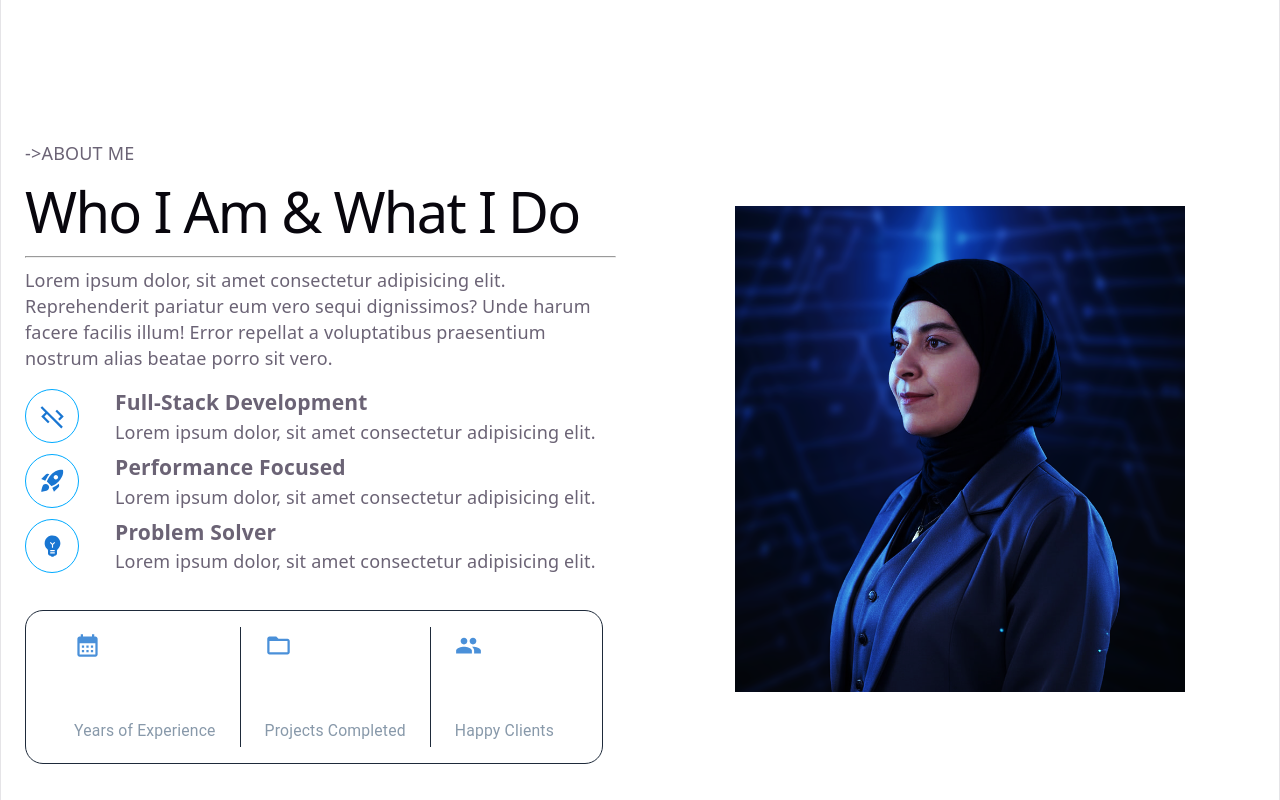
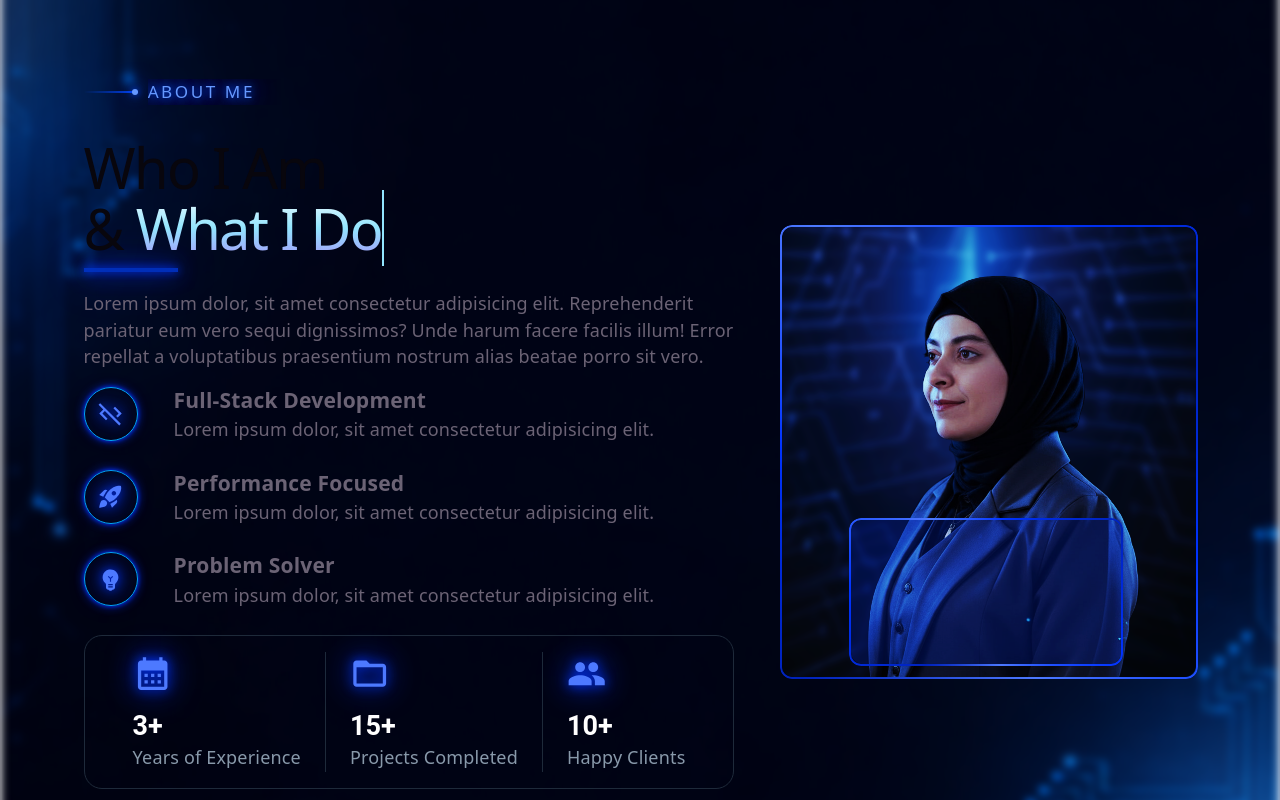
Before and after one commit to Amany-Elsayed/improved-portfolio, a React (Vite) app: page / in a window 1280 px wide. Shown: the part 820-1620 px from the top of the page. Built offline with nearby package versions, Linux system fonts and the light colour scheme.

Commit message:
improved about section design

```diff
--- a/src/App.css
+++ b/src/App.css
@@ -3,6 +3,79 @@
     scroll-behavior: smooth;
   }
 }
+
+/* --------------------------REUSABLES----------------------------------------- */
+
+.neon-blue {
+  box-shadow:
+    0 0 8px #0033ff,
+    0 0 20px #0033ff,
+    0 0 40px #0022bb;
+}
+
+.neon-blue-text {
+  color: #4d79ff;
+  text-shadow:
+    0 0 8px #0033ff,
+    0 0 20px #0033ff,
+    0 0 40px #0022bb;
+}
+
+.neon-blue-icon {
+  color: #4d79ff;
+  filter: drop-shadow(0 0 6px #0033ff) drop-shadow(0 0 14px #0022bb);
+}
+
+.neon-blue-button {
+  box-shadow:
+    0 0 4px #0033ff,
+    0 0 10px #0022bb;
+}
+
+@property --a {
+  syntax: '<angle>';
+  initial-value: 0deg;
+  inherits: false;
+}
+
+@keyframes neonBlueBorder {
+  to { --a: 1turn; }
+}
+
+.neon-blue-border {
+  position: relative;
+  border-radius: 12px;
+}
+
+.neon-blue-border::before {
+  content: '';
+  position: absolute;
+  inset: -2px;
+  z-index: -1;
+  border-radius: inherit;
+  background: conic-gradient(
+    from var(--a),
+    #0022bb,
+    #0033ff,
+    #4d79ff,
+    #0033ff,
+    #0022bb,
+    #0033ff,
+    #4d79ff,
+    #0022bb
+  );
+  -webkit-mask:
+    linear-gradient(#fff 0 0) content-box,
+    linear-gradient(#fff 0 0);
+  mask:
+    linear-gradient(#fff 0 0) content-box,
+    linear-gradient(#fff 0 0);
+  -webkit-mask-composite: xor;
+  mask-composite: exclude;
+  padding: 2px;
+  animation: neonBlueBorder 4s infinite linear;
+}
+/* == --------------------------REUSABLES----------------------------------------- == */
 
 /* --------------------------HEADER----------------------------------------- */
 
@@ -174,6 +247,7 @@ nav {
 
 /* --------------------------HERO----------------------------------------- */
 .hero-section {
+  /* border-bottom: 1px solid #676aff; */
   position: relative;
   display: flex;
   justify-content: center;
@@ -258,38 +332,47 @@ nav {
 
 /* === THE CIRCUITS SPAN ANIMATION === */
 
-/* THE <CODE/> SPAN STYLING */
-.code-span {
-  border-right: 2px solid #92e5fe;
-  animation: blink 1s step-end infinite;
-
-  background: linear-gradient(180deg, #fff, #92e5fe, #a78bfa);
-  -webkit-background-clip: text;
-  -webkit-text-fill-color: transparent;
-  background-clip: text;
-}
-
-.code-span-wrapper {
-  display: inline-block;
-  width: 7ch;
-  text-align: left;
-}
-
-@keyframes blink {
-  50% {
-    border-color: transparent;
-  }
-}
-/* === THE <CODE/> SPAN STYLING === */
 /* == -------------------------- HERO ----------------------------------------- == */
 
 /* -------------------------- ABOUT ----------------------------------------- */
+
 .about-section {
+  position: relative;
+  background-size: cover;
+  background-position: center;
+  background-repeat: no-repeat;
   min-height: 100vh;
   justify-content: center;
   align-items: center;
   display: flex;
   padding: 4rem 0;
+}
+
+/* ABOUT BACKGROUND EFFECT */
+
+.about-section::before {
+  content: "";
+  position: absolute;
+  inset: 0;
+  background-image: url("/aboutBackground.png");
+  background-size: cover;
+  background-position: center;
+  background-repeat: no-repeat;
+  filter: blur(4px);
+  z-index: 0;
+}
+
+.about-section > * {
+  position: relative;
+  z-index: 1;
+}
+
+/* === ABOUT BACKGROUND EFFECT === */
+
+.about-container {
+  display: flex;
+  justify-content: center;
+  align-items: center;
 }
 
 .about-section-starter {
@@ -300,6 +383,19 @@ nav {
   text-align: left;
 }
 
+.about-title {
+  line-height: 3.4rem;
+  margin-bottom: 0;
+}
+
+.about-hr {
+  border: 2px solid #0033cce1;
+  width: 5rem;
+  margin-left: 0;
+  margin-right: auto;
+  margin-bottom: 1rem;
+}
+
 .about-p {
   margin-bottom: 1rem;
 }
@@ -308,7 +404,7 @@ nav {
   display: flex;
   align-items: flex-start;
   gap: 1rem;
-  margin-bottom: 0.5rem;
+  margin-bottom: 1.5rem;
 }
 
 .about-icon-text {
@@ -326,12 +422,34 @@ nav {
 }
 
 .about-stats-box {
-  margin-top: 2rem;
+  margin-bottom: 2rem;
+}
+
+.about-picture-section {
+  position: relative;
 }
 
 .about-picture-section img {
-  width: 25rem;
-  height: 27rem;
+  width: 100%;
+  height: 100%;
+  object-fit: cover;
+  display: block;
+  border-radius: inherit;
+}
+
+.about-picture-container {
+  width: 23rem;
+  height: 25rem;
+}
+
+.about-picture-window {
+  background-color: #0022bb46;
+  position: absolute;
+  top: 65%;
+  left: 20%;
+  width: 15rem;
+  height: 8rem;
+  z-index: 1;
 }
 
 /* == -------------------------- ABOUT ----------------------------------------- == */
--- a/src/App.jsx
+++ b/src/App.jsx
@@ -17,13 +17,26 @@ import FolderOpenIcon from "@mui/icons-material/FolderOpen";
 import GroupIcon from "@mui/icons-material/Group";
 
 // COMPONENTS
-import CodeSpanAnimation from "./components/CodeSpanAnimation";
+import TypingAnimation from "./components/TypingAnimation";
+import NeonLineAnimation from "./components/NeonLineAnimation";
 
 // VARIABLES
 const stats = [
-  { icon: <CalendarMonthIcon />, value: "3+", label: "Years of Experience" },
-  { icon: <FolderOpenIcon />, value: "15+", label: "Projects Completed" },
-  { icon: <GroupIcon />, value: "10+", label: "Happy Clients" },
+  {
+    icon: <CalendarMonthIcon className="neon-blue-icon" fontSize="large" />,
+    value: "3+",
+    label: "Years of Experience",
+  },
+  {
+    icon: <FolderOpenIcon className="neon-blue-icon" fontSize="large" />,
+    value: "15+",
+    label: "Projects Completed",
+  },
+  {
+    icon: <GroupIcon className="neon-blue-icon" fontSize="large" />,
+    value: "10+",
+    label: "Happy Clients",
+  },
 ];
 
 function App() {
@@ -80,7 +93,7 @@ function App() {
         <Container className="hero-text" maxWidth="lg">
           <h1 className="hero-h1">
             From <span className="circuit-span">Circuits</span> to{" "}
-            <CodeSpanAnimation />
+            <TypingAnimation text="<Code/>" />
           </h1>
           <h2 className="hero-h2">I Engineer Full-Stack Experiences</h2>
           <Button
@@ -108,24 +121,31 @@ function App() {
       {/* === FIRST SECTION: HERO === */}
       {/* SECOND SECTION: ABOUT */}
       <div className="about-section">
+        <Container className="about-container" maxWidth="lg">
           <Container className="about-text-section">
             <div className="about-section-starter">
-            <div className="about-section-starter-animation">-&gt;</div>
-            <div className="about-section-starter-text">ABOUT ME</div>
+              <NeonLineAnimation text="ABOUT ME" />
             </div>
 
             <h1 className="about-title">
-            Who I Am & <span className="about-span">What I Do</span>
+              Who I Am <br />&
+              <span className="about-span">
+                {" "}
+                <TypingAnimation text="What I Do"></TypingAnimation>
+              </span>
             </h1>
-          <hr className="about-hr" />
+
+            <hr className="about-hr neon-blue" />
+
             <p className="about-p">
               Lorem ipsum dolor, sit amet consectetur adipisicing elit.
-            Reprehenderit pariatur eum vero sequi dignissimos? Unde harum facere
-            facilis illum! Error repellat a voluptatibus praesentium nostrum
-            alias beatae porro sit vero.
+              Reprehenderit pariatur eum vero sequi dignissimos? Unde harum
+              facere facilis illum! Error repellat a voluptatibus praesentium
+              nostrum alias beatae porro sit vero.
             </p>
             <div className="about-icon-description">
               <IconButton
+                className="neon-blue-button"
                 aria-label="code"
                 color="primary"
                 sx={{
@@ -136,7 +156,7 @@ function App() {
                   flexShrink: 0,
                 }}
               >
-              <CodeOffIcon />
+                <CodeOffIcon className="neon-blue-icon" />
               </IconButton>
               <div className="about-icon-text">
                 <h3>Full-Stack Development</h3>
@@ -145,6 +165,7 @@ function App() {
             </div>
             <div className="about-icon-description">
               <IconButton
+                className="neon-blue-button"
                 aria-label="performance"
                 color="primary"
                 sx={{
@@ -155,7 +176,7 @@ function App() {
                   flexShrink: 0,
                 }}
               >
-              <RocketLaunchIcon />
+                <RocketLaunchIcon className="neon-blue-icon" />
               </IconButton>
               <div className="about-icon-text">
                 <h3>Performance Focused</h3>
@@ -164,6 +185,7 @@ function App() {
             </div>
             <div className="about-icon-description">
               <IconButton
+                className="neon-blue-button"
                 aria-label="solver"
                 color="primary"
                 sx={{
@@ -174,7 +196,7 @@ function App() {
                   flexShrink: 0,
                 }}
               >
-              <EmojiObjectsIcon />
+                <EmojiObjectsIcon className="neon-blue-icon" />
               </IconButton>
               <div className="about-icon-text">
                 <h3>Problem Solver</h3>
@@ -191,7 +213,7 @@ function App() {
                   borderRadius: "1rem",
                   px: 3,
                   py: 2,
-                width: "fit-content",
+                  width: "max-content",
                 }}
               >
                 {stats.map((stat, index) => (
@@ -202,12 +224,12 @@ function App() {
                     <Box sx={{ px: 3 }}>
                       <Box sx={{ color: "#4a90d9", mb: 1 }}>{stat.icon}</Box>
                       <Typography
-                      variant="h4"
+                        variant="h5"
                         sx={{ color: "#fff", fontWeight: "bold" }}
                       >
                         {stat.value}
                       </Typography>
-                    <Typography variant="body2" sx={{ color: "#8899aa" }}>
+                      <Typography variant="p" sx={{ color: "#8899aa" }}>
                         {stat.label}
                       </Typography>
                     </Box>
@@ -224,7 +246,11 @@ function App() {
             </div>
           </Container>
           <Container className="about-picture-section">
-          <img src="/myPicture.png" alt="my picture btw" />
+            <div className="about-picture-container neon-blue-border">
+              <img src="/myPicture.png" alt="My picture btw" />
+            </div>
+            <div className="about-picture-window neon-blue-border"></div>
+          </Container>
         </Container>
       </div>
       {/* === SECOND SECTION: ABOUT === */}
--- /dev/null
+++ b/src/components/NeonLineAnimation.css
@@ -0,0 +1,56 @@
+.neon-line-wrapper {
+  display: flex;
+  align-items: center;
+  gap: 10px;
+}
+
+.neon-line {
+  height: 2px;
+  width: 80px;
+  background: linear-gradient(to right, transparent, #0047ff);
+  position: relative;
+  overflow: visible;
+}
+
+.neon-line::after {
+  content: "";
+  position: absolute;
+  right: 0;
+  top: 50%;
+  transform: translateY(-50%);
+  width: 6px;
+  height: 6px;
+  border-radius: 50%;
+  background: #6699ff;
+  box-shadow: 0 0 6px #0047ff, 0 0 14px #0047ff, 0 0 28px #0033cc;
+}
+
+.neon-line-text {
+  color: #6699ff;
+  text-shadow: 0 0 8px #0047ff, 0 0 20px #0047ff, 0 0 40px #0033cc;
+  letter-spacing: 0.15em;
+  font-size: 0.95rem;
+  overflow: hidden;
+  white-space: nowrap;
+  width: 0;
+  animation: revealText 1.5s ease forwards;
+  animation-delay: 0.8s;
+}
+
+@keyframes revealText {
+  to {
+    width: 100%;
+  }
+}
+
+
+.neon-line {
+  width: 0;
+  animation: revealLine 0.8s ease forwards;
+}
+
+@keyframes revealLine {
+  to {
+    width: 80px;
+  }
+}
--- /dev/null
+++ b/src/components/NeonLineAnimation.jsx
@@ -0,0 +1,10 @@
+import "./NeonLineAnimation.css"
+
+export default function NeonLineAnimation({ text }) {
+  return (
+    <div className="neon-line-wrapper">
+      <div className="neon-line" />
+      <span className="neon-line-text">{text}</span>
+    </div>
+  );
+}
--- /dev/null
+++ b/src/components/TypingAnimation.css
@@ -0,0 +1,22 @@
+.code-span {
+  border-right: 2px solid #92e5fe;
+  animation: blink 1s step-end infinite;
+
+  background: linear-gradient(180deg, #fff, #92e5fe, #a78bfa);
+  -webkit-background-clip: text;
+  -webkit-text-fill-color: transparent;
+  background-clip: text;
+}
+
+.code-span-wrapper {
+  display: inline-block;
+  white-space: nowrap;
+  width: 7ch;
+  text-align: left;
+}
+
+@keyframes blink {
+  50% {
+    border-color: transparent;
+  }
+}
```
Also changed, not shown: src/components/TypingAnimation.jsx (renamed from src/components/CodeSpanAnimation.jsx, +5 -7 lines), public/aboutBackground.png (added). Lines whose indentation alone changed are shown as unchanged.
